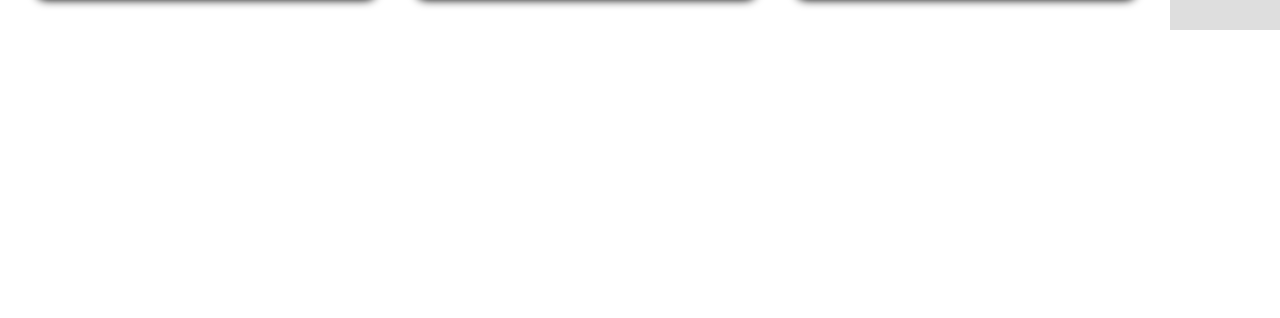
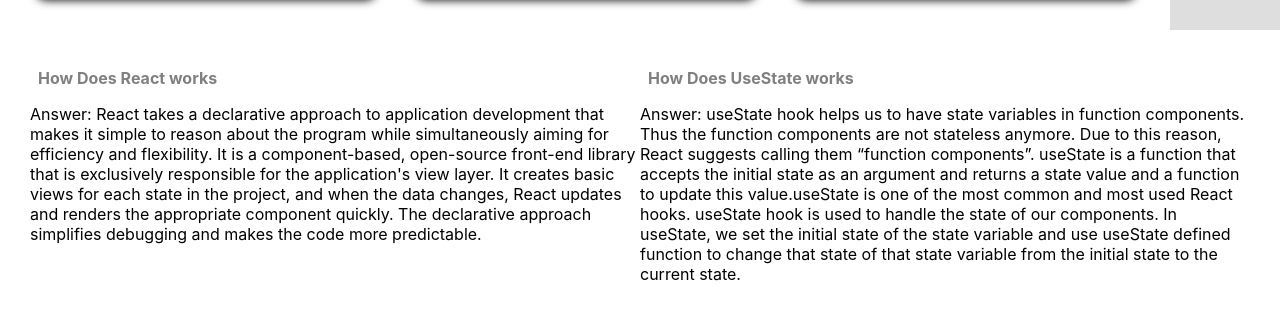
Before and after one commit to asitball/lucky-one, a React (Create React App) app: page / in a window 1280 px wide. Shown: the part 1892-2210 px from the top of the page. Before the commit the page ends 1922 px from the top, so only its background shows below. Built offline with nearby package versions, Linux system fonts and the light colour scheme.

Commit message:
question and anser added

```diff
--- a/src/App.css
+++ b/src/App.css
@@ -36,3 +36,9 @@
     transform: rotate(360deg);
   }
 }
+.question{
+  display: grid;
+  grid-template-columns: 1fr 1fr;
+  margin: 15px;
+  padding: 15px;
+}
--- a/src/App.js
+++ b/src/App.js
@@ -4,7 +4,21 @@
 function App() {
   return (
     <div >
-     <Products></Products>
+      <Products></Products>
+      <div className="question">
+        <div>
+          <h4>How Does React works</h4>
+          <p>
+            Answer:  React takes a declarative approach to application development that makes it simple to reason about the program while simultaneously aiming for efficiency and flexibility. It is a component-based, open-source front-end library that is exclusively responsible for the application's view layer. It creates basic views for each state in the project, and when the data changes, React updates and renders the appropriate component quickly. The declarative approach simplifies debugging and makes the code more predictable.
+          </p>
+        </div>
+        <div>
+          <h4>How Does UseState works</h4>
+          <p>
+         Answer: useState hook helps us to have state variables in function components. Thus the function components are not stateless anymore. Due to this reason, React suggests calling them “function components”. useState is a function that accepts the initial state as an argument and returns a state value and a function to update this value.useState is one of the most common and most used React hooks. useState hook is used to handle the state of our components. In useState, we set the initial state of the state variable and use useState defined function to change that state of that state variable from the initial state to the current state.
+          </p>
+        </div>
+      </div>
     </div>
   );
 }
```
